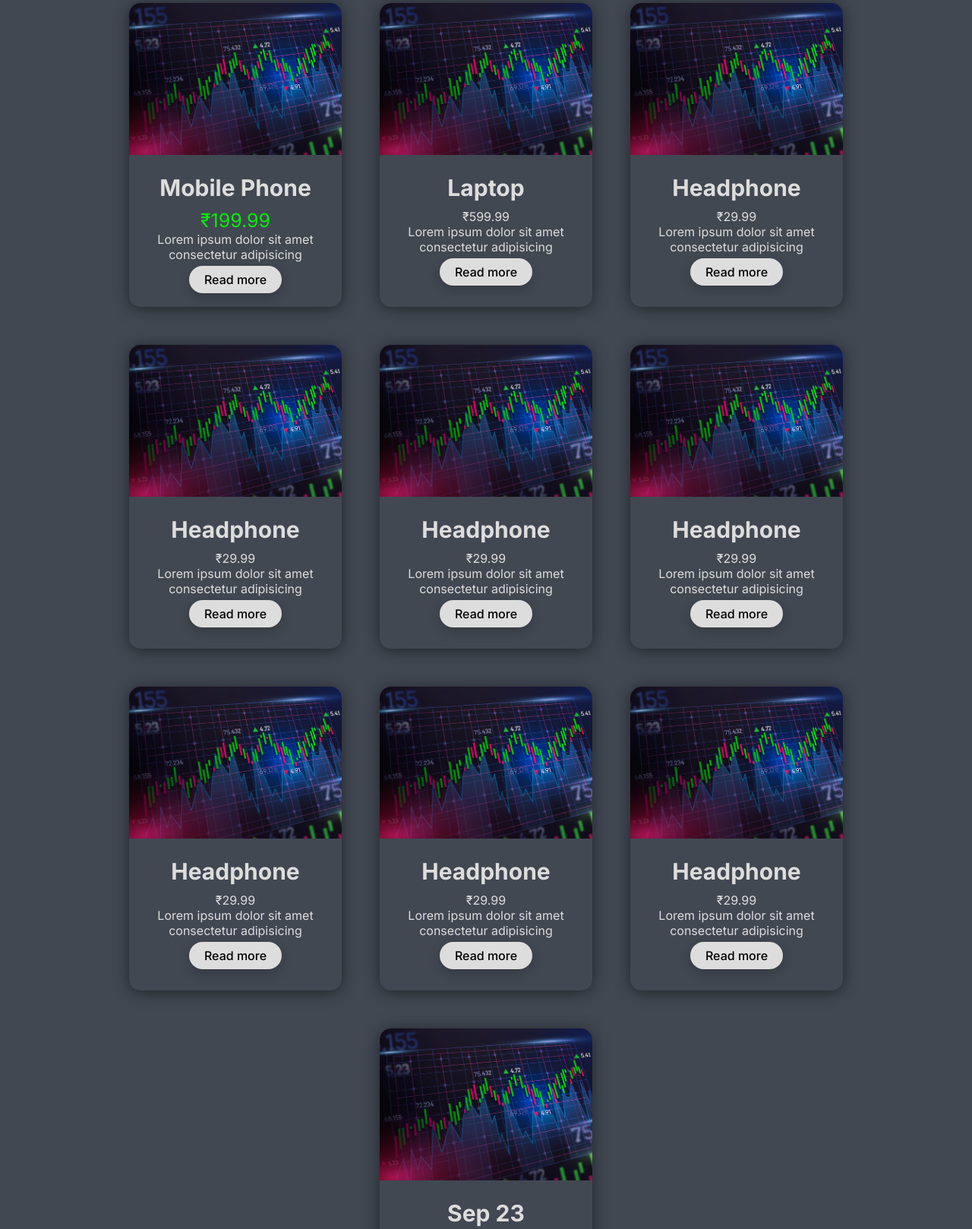
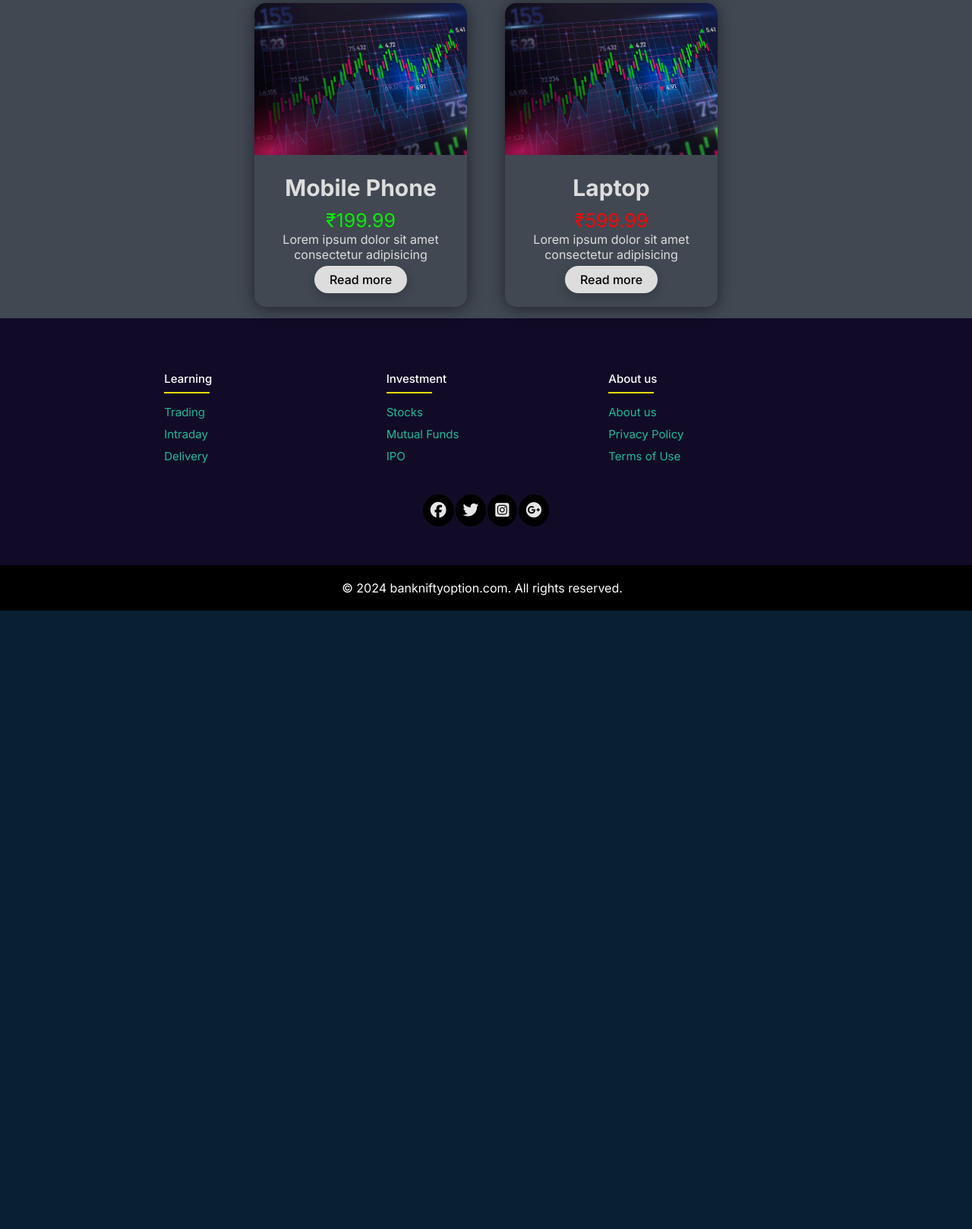
Before and after one commit to Vijay-kumar-das/test, a plain HTML site: page past-analysis.html in a window 1280 px wide. Shown: the part 191-1809 px from the top of the page at 76% size. After the commit the page ends 995 px from the top, so only its background shows below. Drawn offline with Linux system fonts and the light colour scheme.

Commit message:
Update past-analysis.html

```diff
--- a/past-analysis.html
+++ b/past-analysis.html
@@ -35,6 +35,7 @@
     </nav>
 
 
+
      <!-----------Hero Section-------->
 
 
@@ -46,6 +47,7 @@
             </div>
 
             <div class="wrappercard">
+
                 <div class="single-card">
                     <div class="img-area">
                     <img src="./PIC.avif" alt="">
@@ -69,127 +71,16 @@
                 </div>
                 <div class="info">
                     <h3>Laptop</h3>
-                <p class="price">&#8377;599.99</p>
+                    <p class="loss">&#8377;599.99</p>
                     <p>Lorem ipsum dolor sit amet consectetur adipisicing</p>
                     <a href="#">Read more</a>
                 </div>
                 </div>
 
-             <div class="single-card">
-                <div class="img-area">
-                <img src="./PIC.avif" alt="">
-                <div class="overlay">
-                </div>
-                </div>
-                <div class="info">
-                <h3>Headphone</h3>
-                <p class="price">&#8377;29.99</p>
-                <p>Lorem ipsum dolor sit amet consectetur adipisicing</p>
-                <a href="#">Read more</a>
-             </div>
-             </div>
-
-             <div class="single-card">
-                <div class="img-area">
-                    <img src="./PIC.avif" alt="">
-                    <div class="overlay">
-                    </div>
-                </div>
-                <div class="info">
-                    <h3>Headphone</h3>
-                    <p class="price">&#8377;29.99</p>
-                    <p>Lorem ipsum dolor sit amet consectetur adipisicing</p>
-                    <a href="#">Read more</a>
-                </div>
-                </div>
-
-                <div class="single-card">
-                    <div class="img-area">
-                        <img src="./PIC.avif" alt="">
-                        <div class="overlay">
-                        </div>
-                    </div>
-                    <div class="info">
-                        <h3>Headphone</h3>
-                        <p class="price">&#8377;29.99</p>
-                        <p>Lorem ipsum dolor sit amet consectetur adipisicing</p>
-                        <a href="#">Read more</a>
-                    </div>
-                    </div>
-
-                    <div class="single-card">
-                        <div class="img-area">
-                            <img src="./PIC.avif" alt="">
-                            <div class="overlay">
-                            </div>
-                        </div>
-                        <div class="info">
-                            <h3>Headphone</h3>
-                            <p class="price">&#8377;29.99</p>
-                            <p>Lorem ipsum dolor sit amet consectetur adipisicing</p>
-                            <a href="#">Read more</a>
-                        </div>
-                        </div>
-
-                        <div class="single-card">
-                            <div class="img-area">
-                                <img src="./PIC.avif" alt="">
-                                <div class="overlay">
-                                </div>
-                            </div>
-                            <div class="info">
-                                <h3>Headphone</h3>
-                                <p class="price">&#8377;29.99</p>
-                                <p>Lorem ipsum dolor sit amet consectetur adipisicing</p>
-                                <a href="#">Read more</a>
-                            </div>
-                            </div>
-
-                            <div class="single-card">
-                                <div class="img-area">
-                                    <img src="./PIC.avif" alt="">
-                                    <div class="overlay">
-                                    </div>
-                                </div>
-                                <div class="info">
-                                    <h3>Headphone</h3>
-                                    <p class="price">&#8377;29.99</p>
-                                    <p>Lorem ipsum dolor sit amet consectetur adipisicing</p>
-                                    <a href="#">Read more</a>
-                                </div>
-                                </div>
-
-                                <div class="single-card">
-                                    <div class="img-area">
-                                        <img src="./PIC.avif" alt="">
-                                        <div class="overlay">
-                                        </div>
-                                    </div>
-                                    <div class="info">
-                                        <h3>Headphone</h3>
-                                        <p class="price">&#8377;29.99</p>
-                                        <p>Lorem ipsum dolor sit amet consectetur adipisicing</p>
-                                        <a href="#">Read more</a>
-                                    </div>
-                                    </div>
-
-                                    <div class="single-card">
-                                        <div class="img-area">
-                                            <img src="./PIC.avif" alt="">
-                                            <div class="overlay">
-                                            </div>
-                                        </div>
-                                        <div class="info">
-                                            <h3>Sep 23</h3>
-                                            <p class="profit">&#8377;29.99</p>
-                                            <p>Today was a good market so made some profit</p>
-                                            <a href="#">Read more</a>
-                                        </div>
-                                        </div>
-        </div>
 
 
 
+            </div>
     </main>
 
 
```
Lines whose indentation alone changed are shown as unchanged.
